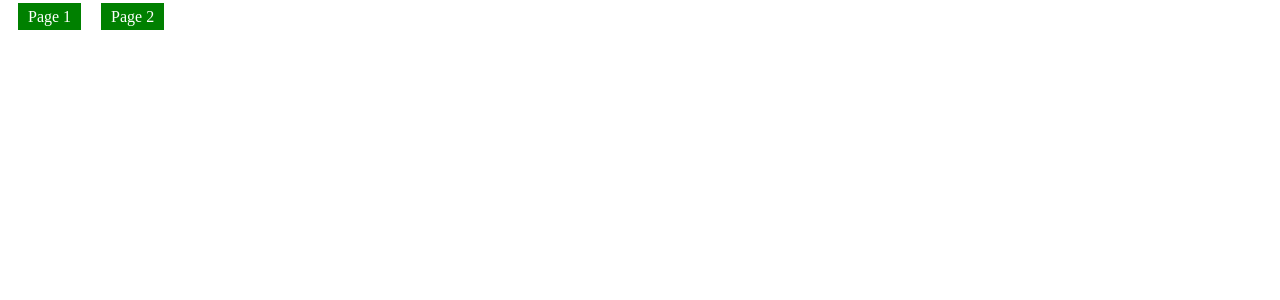
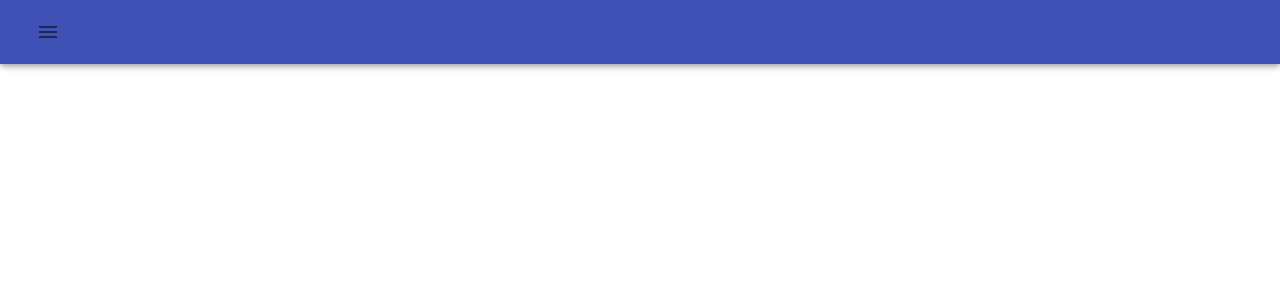
Before and after one commit to knlnt/next, a Next.js app: page / in a window 1280 px wide. Shown: the top 300 px of the page. Built offline with nearby package versions, Linux system fonts and the light colour scheme.

Commit message:
second commit

```diff
--- a/package.json
+++ b/package.json
@@ -4,6 +4,8 @@
   "description": "",
   "main": "index.js",
   "dependencies": {
+    "@material-ui/core": "^4.3.1",
+    "axios": "^0.19.0",
     "next": "^9.0.3",
     "react": "^16.8.6",
     "react-dom": "^16.8.6",
--- a/pages/_document.js
+++ b/pages/_document.js
@@ -1,15 +1,36 @@
 import Document, { Html, Head, Main, NextScript } from "next/document";
+import flush from "styled-jsx/server";
 import { ServerStyleSheet } from "styled-components";
+import { ServerStyleSheets } from "@material-ui/styles";
 
 class MyDocument extends Document {
-  static getInitialProps({ renderPage }) {
+  static async getInitialProps(ctx) {
     const sheet = new ServerStyleSheet();
-    const page = renderPage(App => props =>
-      sheet.collectStyles(<App {...props} />)
-    );
-    const styleTags = sheet.getStyleElement();
+    const sheets = new ServerStyleSheets();
+    const originalRenderPage = ctx.renderPage;
 
-    return { ...page, styleTags };
+    try {
+      ctx.renderPage = () =>
+        originalRenderPage({
+          enhanceApp: App => props => ({
+            ...sheet.collectStyles(<App {...props} />),
+            ...sheets.collect(<App {...props} />)
+          })
+        });
+      const initialProps = await Document.getInitialProps(ctx);
+      return {
+        ...initialProps,
+        styles: (
+          <React.Fragment>
+            {sheets.getStyleElement()}
+            {sheet.getStyleElement()}
+            {flush() || null}
+          </React.Fragment>
+        )
+      };
+    } finally {
+      sheet.seal();
+    }
   }
   render() {
     return (
@@ -17,6 +38,14 @@ class MyDocument extends Document {
         <Head>
           <title>My Page</title>
           {this.props.styleTags}
+          <link
+            rel="stylesheet"
+            href="https://fonts.googleapis.com/css?family=Roboto:300,400,500,700&display=swap"
+          />
+          <link
+            rel="stylesheet"
+            href="https://fonts.googleapis.com/icon?family=Material+Icons"
+          />
         </Head>
         <body>
           <Main />
--- a/pages/index.js
+++ b/pages/index.js
@@ -1,25 +1,50 @@
 import React from "react";
+import axios from "axios";
+import AppBar from "@material-ui/core/AppBar";
+import Toolbar from "@material-ui/core/Toolbar";
+import IconButton from "@material-ui/core/IconButton";
+import Icon from "@material-ui/core/Icon";
 import styled from "styled-components";
+
 import Link from "next/link";
+import Button from "@material-ui/core/Button";
+import CssBaseline from "@material-ui/core/CssBaseline";
 
-const A = styled.a`
-  padding: 5px 10px;
-  margin: 10px;
-  cursor: pointer;
-  color: white;
-  background: green;
+const StyledAppBar = styled(AppBar)`
+  background: red;
 `;
 
 const App = () => {
+  // const getList = () => {
+  //   axios
+  //     .get("https://api.opendota.com/api/rankings?hero_id=23")
+  //     .then(response => {
+  //       console.log(response);
+  //     });
+  // };
   return (
     <div>
-      <Link href="/page1">
-        <A>Page 1</A>
-      </Link>
-      <Link href="/page2">
-        <A>Page 2 </A>
-      </Link>
+      <StyledAppBar>
+        <Toolbar>
+          <IconButton>
+            <Icon>menu</Icon>
+          </IconButton>
+        </Toolbar>
+      </StyledAppBar>
     </div>
+    // <div>
+    //   <Button onClick={getList}>GET</Button>
+    //   <Link href="/page1">
+    //     <Button variant="contained" color="primary">
+    //       Page 1
+    //     </Button>
+    //   </Link>
+    //   <Link href="/page2">
+    //     <Button variant="contained" color="primary">
+    //       Page 2
+    //     </Button>
+    //   </Link>
+    // </div>
   );
 };
 
```
Also changed, not shown: 1 other file (tests, documents, lock files or other folders).
